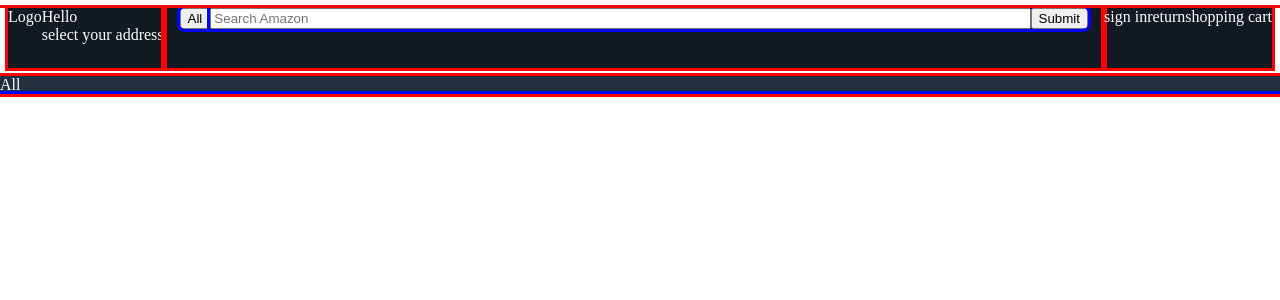
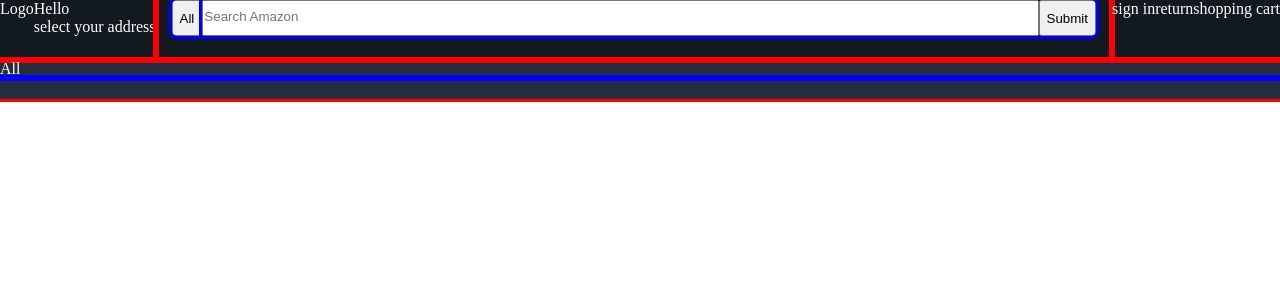
Before and after one commit to Mount-Blanc/AmazonClone, a React (Vite) app in the folder AmazonClone/: page / in a window 1280 px wide. Shown: the top 300 px of the page. Built offline with nearby package versions, Linux system fonts and the light colour scheme.

Commit message:
added padding to nav search and height to nav main

```diff
--- a/AmazonClone/src/App.css
+++ b/AmazonClone/src/App.css
@@ -10,7 +10,6 @@ body {
 .nav-belt {
   background-color: #131921;
   display: flex;
-  margin: .5rem;
 height:60px
 
 }
@@ -54,6 +53,7 @@ form {
 .nav-input {
   display: flex;
   width: 100%;
+  padding: 7px 10px 10px 0;
 }
 
 .hello-block {
@@ -62,4 +62,5 @@ form {
 }
 .nav-main {
   background-color: #232f3e;
+  height:39px;
 }
```
